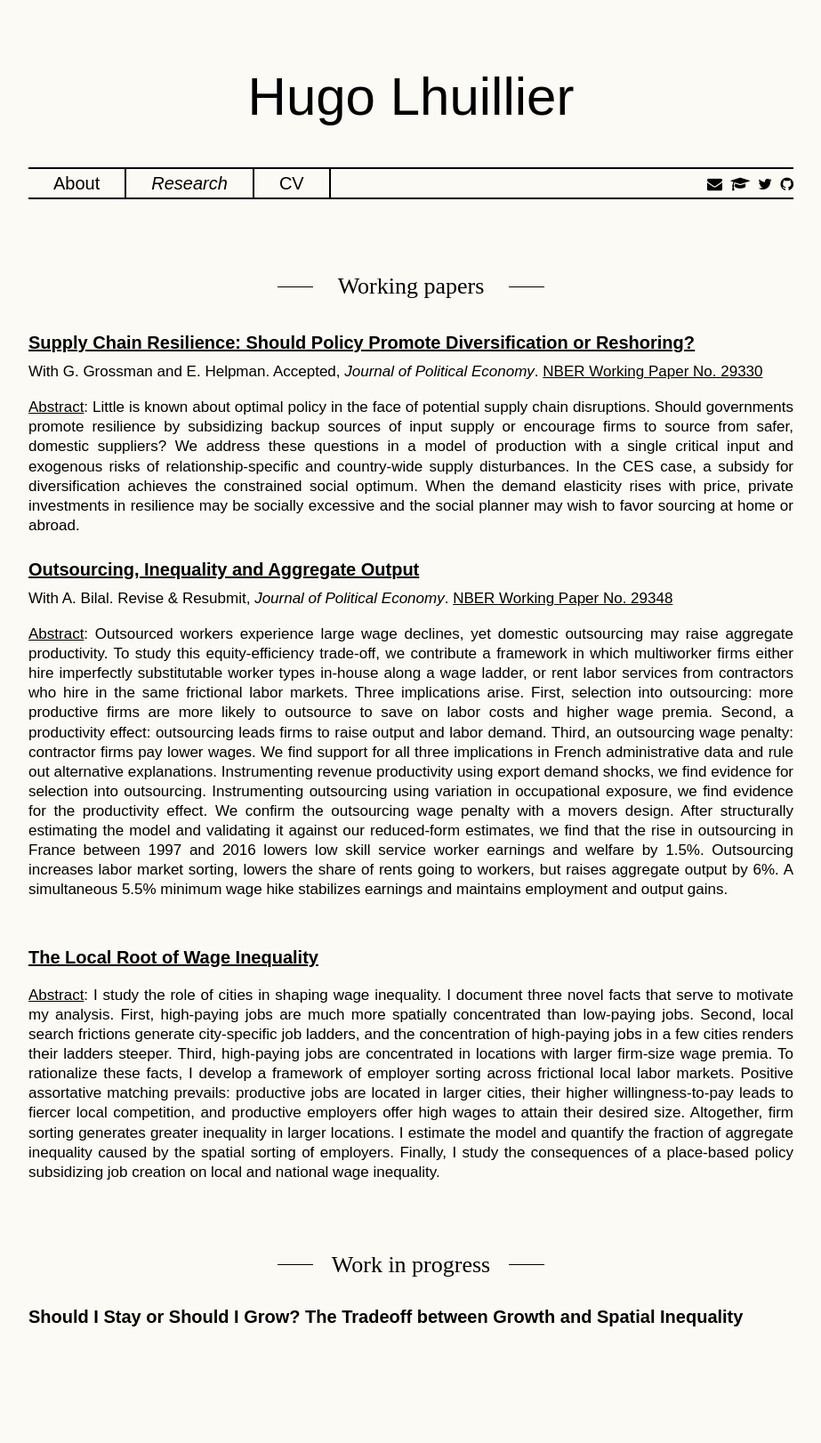
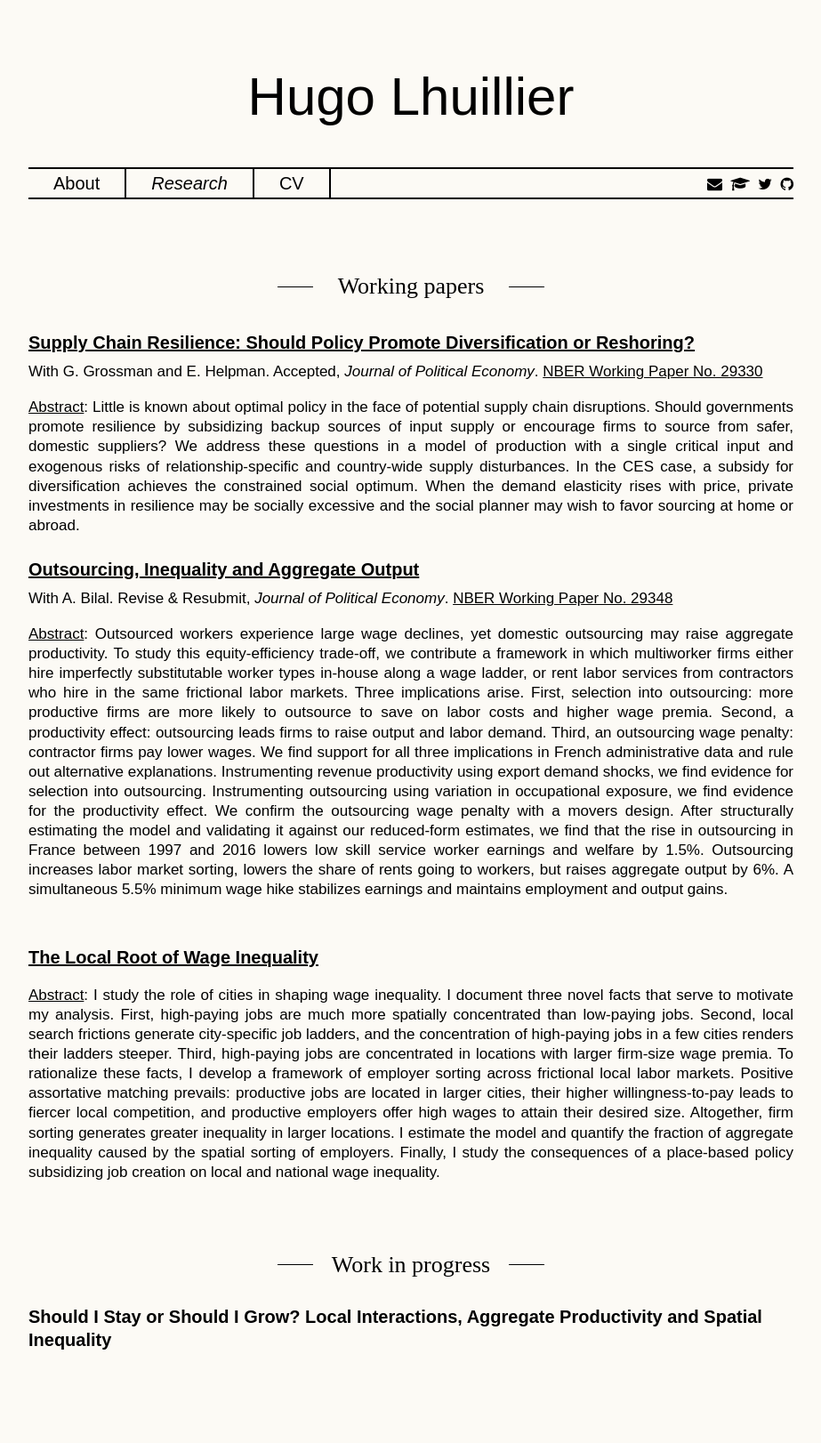
Before and after one commit to HugoLhuillier/hugolhuillier.github.io, a Jekyll site: the page built from research.html, in a window 1280 px wide. Shown: the whole page at 89% size, without its empty margins (178-1101 px from the left). Built offline with Jekyll 4.4.1, drawn with Linux system fonts in a browser that asks for light colours; nearby versions of some CDN libraries; comment, search, counter and statistics services are not loaded; before the commit the page ends 1596 px from its top, so only the background shows below that.

Commit message:
:recycle: new jmp title

```diff
--- a/research.html
+++ b/research.html
@@ -36,5 +36,5 @@ output and labor demand. Third, an outsourcing wage penalty: contractor firms pa
 
 <h2 class="hr-lines"> Work in progress </h2>
 
-<h4>Should I Stay or Should I Grow? The Tradeoff between Growth and Spatial Inequality</h4></p>
+<h4>Should I Stay or Should I Grow? Local Interactions, Aggregate Productivity and Spatial Inequality</h4></p>
 <!-- Individual Learning, Cities and Aggregate Growth -->
```
